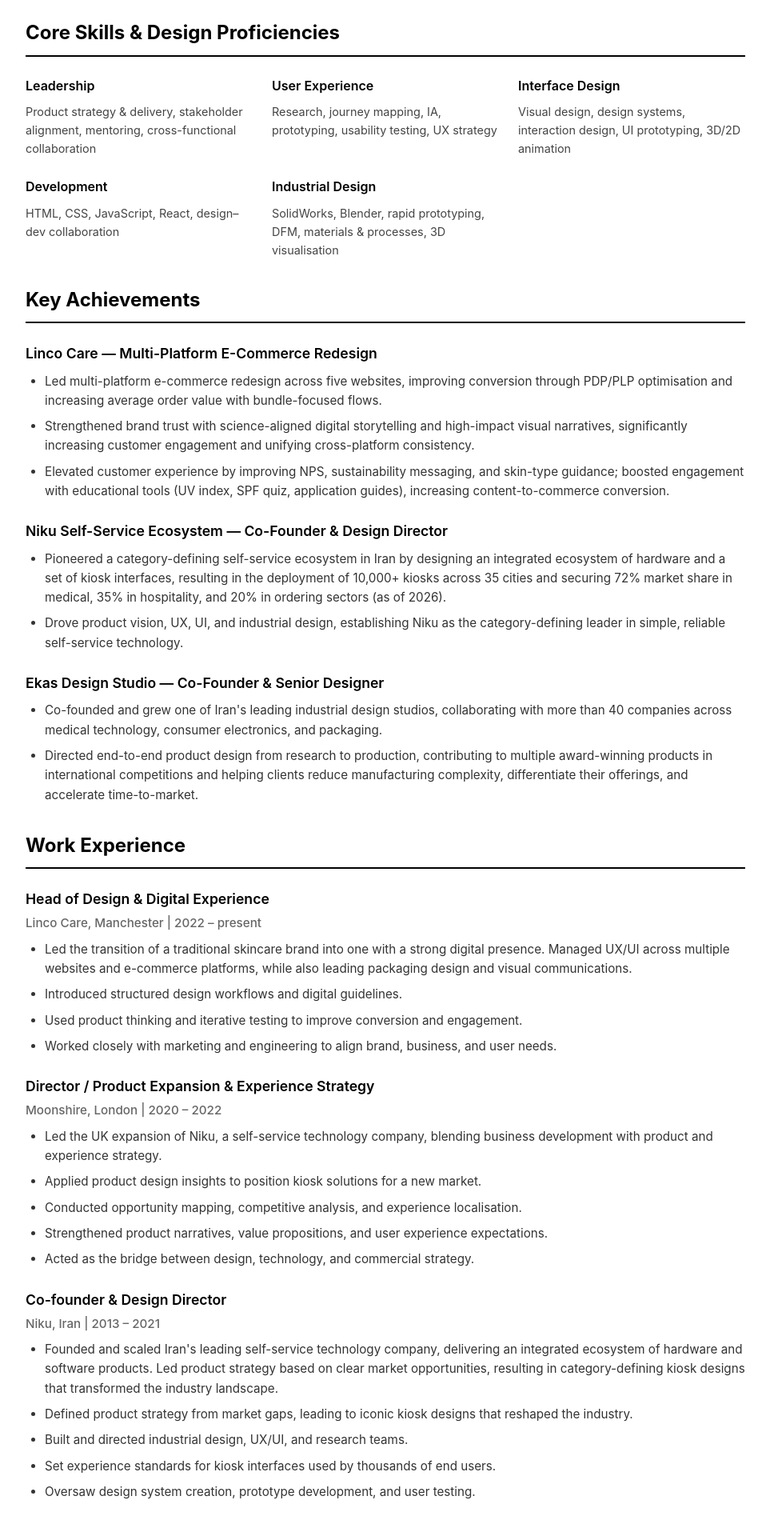
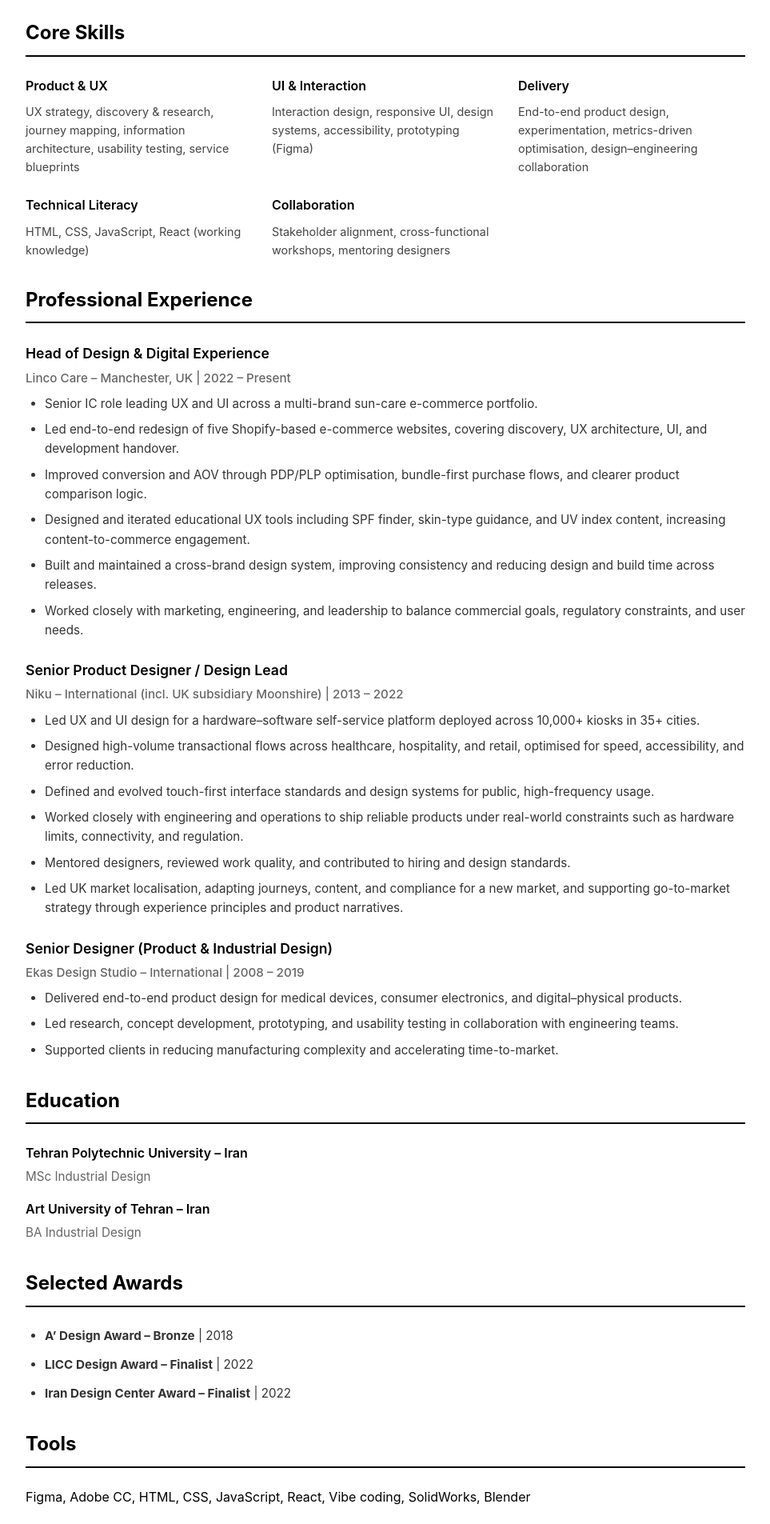
Before and after one commit to Ehsantagh/ehsan-r, a React (Vite) app: page /CV in a window 1280 px wide. Shown: the part 520-2425 px from the top of the page at 80% size, without its empty margins (158-1121 px from the left). Built offline with nearby package versions, Linux system fonts and the light colour scheme.

Commit message:
all the new strategy contents are replaced. big content and approach change

```diff
--- a/src/pages/About.jsx
+++ b/src/pages/About.jsx
@@ -20,40 +20,40 @@ export default function About() {
           <div className="pair">
             <h1><br/><br/></h1>
             <h3>About</h3>
-            <p>I design products with a strong sense of ownership.</p>
-            <p>My background spans product design, industrial design, and entrepreneurship — which means I've spent most of my career close to real constraints: markets, users, engineering limits, and business trade-offs.</p>
-            <p>This has shaped how I approach UX today: pragmatic, outcome-driven, and grounded in how products actually ship and scale.</p>
+            <p>I design digital products with clarity, usability, and measurable impact. My experience spans product design, UX, and complex service systems, giving me a pragmatic, outcome-driven approach grounded in real-world constraints: user needs, engineering limits, and business goals.</p>
+            <p>I focus on designing scalable, end-to-end experiences, building design systems, and improving product performance, all while collaborating closely with engineers, product, and stakeholders.
+</p>
             <p><br/></p>
           </div>
           <div className="pair">
             <h3>What shaped my approach</h3>
-            <p>Before focusing fully on digital product design, I co-founded and led two design-driven companies.</p>
+            <p>Before focusing fully on digital product design, I led design for large-scale products across multiple industries:</p>
             <a href="https://niku.co" target="_blank" rel="noopener noreferrer">Niku Kiosk</a>
-            <p>One grew into a category-defining self-service platform, combining hardware, software, and service design, and scaling to over 10,000 deployed kiosks across multiple industries. I led everything from product vision and UX to industrial design systems and team growth.</p>
+            <p>Led UX and UI design for a hardware–software ecosystem deployed in 10,000+ kiosks across healthcare, hospitality, and retail. Developed interface standards, design systems, and user journeys for high volume, high frequency usage, and contributed to team growth.</p>
             <a href="https://ekasdesign.com/en" target="_blank" rel="noopener noreferrer">Ekas studio</a>
-            <p>Earlier, I co-founded an industrial design studio, working with over 40 companies across medical, consumer, and technology sectors — learning how to move from concept to production efficiently and responsibly.</p>
-            <p>These experiences taught me how products succeed (and fail) beyond the design file.</p>
+            <p>Delivered end-to-end product design for medical devices, consumer electronics, and service products, collaborating with engineering to move concepts to production efficiently.</p>
+            <p>These experiences taught me how to design products that work for both users and business objectives.</p>
             <p><br/></p>
           </div>
           <div className="pair">
             <h3>How I work today</h3>
-            <p>As a Senior Product Designer, I bring that founder mindset into digital work:<br/></p>
+            <p>As a Senior Product Designer, I:<br/></p>
             <ul>
-                <li>I think in systems and end-to-end journeys</li>
-                <li>I care deeply about clarity, usability, and performance</li>
-                <li>I collaborate closely with engineers and stakeholders</li>
-                <li>I design with metrics, scalability, and long-term maintenance in mind</li>
+                <li>Think in systems and end-to-end journeys</li>
+                <li>Prioritise clarity, usability, and measurable outcomes</li>
+                <li>Collaborate closely with engineers, product managers, and stakeholders</li>
+                <li>Design with scalability, performance, and maintainability in mind</li>
             </ul>
-            <p><br/>Whether working on e-commerce platforms, complex service flows, or design systems, my goal is always the same: create products that make sense for users and the business.</p>
+            <p><br/>Whether it’s e-commerce platforms, complex service flows, or design systems, my goal is always products that make sense for users and the business.</p>
             <p><br/></p>
           </div>
           <div className="pair">
             <h3>Outside the title</h3>
-            <p>I enjoy working at the intersection of digital and physical experiences, mentoring designers, and exploring how emerging tools can improve design workflows and product thinking.</p>
+            <p>I enjoy mentoring designers, exploring how emerging tools improve workflows, and working at the intersection of digital and physical experiences.</p>
           </div>
           <div className="pair">
             <h3></h3>
-            <p>Currently based in London, I’m working as a Senior Product Designer and Head of Design & Digital Experience. I’m open to roles where design has real influence — and where ownership is valued.</p>
+            <p>Currently based in London, I’m open to Senior Product Designer roles where design has real influence and ownership is valued.</p>
             <p><br/>Ehsan Taghaddosi<br/><br/></p>
         <div className="button-group">
           <button className="start-button" onClick={handleViewWork}>View my work →</button>
--- a/src/pages/CV.jsx
+++ b/src/pages/CV.jsx
@@ -23,175 +23,168 @@ export default function CV() {
     <button className="download-button" onClick={handleDownload}>
       Download CV ↓
     </button>
+
     <div className="cv-container">
       <div className="cv-content">
         <header className="cv-header">
           <h1>Ehsan Taghaddosi</h1>
-            <p className="title">Senior Product Designer with Hybrid Digital, Industrial & Business Background</p>
+          <p className="title">Senior Product Designer (UX / Product)</p>
           <p className="intro">
-              Senior Product Designer with a multidisciplinary background spanning UX, digital product, industrial design, and product innovation. I lead cross-functional teams to deliver intuitive, high-performance products that balance user needs with business goals. Experienced in taking products from concept to market, building design systems, and mentoring teams to elevate design quality and outcomes. Skilled at bridging digital and physical experiences to create cohesive, end-to-end product ecosystems.
+            Senior Product Designer with 10+ years of experience designing and scaling complex digital products, including e-commerce platforms and high-traffic transactional systems. Strong background in UX strategy, interaction design, and design systems, with hands-on delivery across discovery, prototyping, testing, and implementation. Experienced working closely with product, engineering, and marketing teams to deliver measurable business and customer outcomes. Skilled at bridging digital and physical product experiences and leading cross-functional teams.
           </p>
+
         </header>
 
         <section className="cv-section">
-            <h2>Core Skills & Design Proficiencies</h2>
+          <h2>Core Skills</h2>
           <div className="skills-grid">
             <div className="skill-item">
-                <h3>Leadership</h3>
-                <p>Product strategy & delivery, stakeholder alignment, mentoring, cross-functional collaboration</p>
+              <h3>Product & UX</h3>
+              <p>
+                UX strategy, discovery & research, journey mapping, information architecture,
+                usability testing, service blueprints
+              </p>
             </div>
             <div className="skill-item">
-                <h3>User Experience</h3>
-                <p>Research, journey mapping, IA, prototyping, usability testing, UX strategy</p>
+              <h3>UI & Interaction</h3>
+              <p>
+                Interaction design, responsive UI, design systems, accessibility,
+                prototyping (Figma)
+              </p>
             </div>
             <div className="skill-item">
-                <h3>Interface Design</h3>
-                <p>Visual design, design systems, interaction design, UI prototyping, 3D/2D animation</p>
+              <h3>Delivery</h3>
+              <p>
+                End-to-end product design, experimentation, metrics-driven optimisation,
+                design–engineering collaboration
+              </p>
             </div>
             <div className="skill-item">
-                <h3>Development</h3>
-                <p>HTML, CSS, JavaScript, React, design–dev collaboration</p>
+              <h3>Technical Literacy</h3>
+              <p>
+                HTML, CSS, JavaScript, React (working knowledge)
+              </p>
             </div>
             <div className="skill-item">
-                <h3>Industrial Design</h3>
-                <p>SolidWorks, Blender, rapid prototyping, DFM, materials & processes, 3D visualisation</p>
+              <h3>Collaboration</h3>
+              <p>
+                Stakeholder alignment, cross-functional workshops, mentoring designers
+              </p>
             </div>
           </div>
         </section>
 
         <section className="cv-section">
-            <h2>Key Achievements</h2>
+          <h2>Professional Experience</h2>
 
-            <div className="achievement">
-              <h3>Linco Care — Multi-Platform E-Commerce Redesign</h3>
+          <div className="job">
+            <div className="job-header">
+              <h3>Head of Design & Digital Experience</h3>
+              <p className="company">Linco Care – Manchester, UK | 2022 – Present</p>
+            </div>
             <ul>
-                <li>Led multi-platform e-commerce redesign across five websites, improving conversion through PDP/PLP optimisation and increasing average order value with bundle-focused flows.</li>
-                <li>Strengthened brand trust with science-aligned digital storytelling and high-impact visual narratives, significantly increasing customer engagement and unifying cross-platform consistency.</li>
-                <li>Elevated customer experience by improving NPS, sustainability messaging, and skin-type guidance; boosted engagement with educational tools (UV index, SPF quiz, application guides), increasing content-to-commerce conversion.</li>
+              <li>Senior IC role leading UX and UI across a multi-brand sun-care e-commerce portfolio.</li>
+              <li>
+                Led end-to-end redesign of five Shopify-based e-commerce websites, covering discovery,
+                UX architecture, UI, and development handover.
+              </li>
+              <li>
+                Improved conversion and AOV through PDP/PLP optimisation, bundle-first purchase flows,
+                and clearer product comparison logic.
+              </li>
+              <li>
+                Designed and iterated educational UX tools including SPF finder, skin-type guidance,
+                and UV index content, increasing content-to-commerce engagement.
+              </li>
+              <li>
+                Built and maintained a cross-brand design system, improving consistency and reducing
+                design and build time across releases.
+              </li>
+              <li>
+                Worked closely with marketing, engineering, and leadership to balance commercial goals,
+                regulatory constraints, and user needs.
+              </li>
             </ul>
           </div>
 
-            <div className="achievement">
-              <h3>Niku Self-Service Ecosystem — Co-Founder & Design Director</h3>
+          <div className="job">
+            <div className="job-header">
+              <h3>Senior Product Designer / Design Lead</h3>
+              <p className="company">Niku – International (incl. UK subsidiary Moonshire) | 2013 – 2022</p>
+            </div>
+
             <ul>
-                <li>Pioneered a category-defining self-service ecosystem in Iran by designing an integrated ecosystem of hardware and a set of kiosk interfaces, resulting in the deployment of 10,000+ kiosks across 35 cities and securing 72% market share in medical, 35% in hospitality, and 20% in ordering sectors (as of 2026).</li>
-                <li>Drove product vision, UX, UI, and industrial design, establishing Niku as the category-defining leader in simple, reliable self-service technology.</li>
+              <li>
+                Led UX and UI design for a hardware–software self-service platform deployed across
+                10,000+ kiosks in 35+ cities.
+              </li>
+              <li>
+                Designed high-volume transactional flows across healthcare, hospitality, and retail,
+                optimised for speed, accessibility, and error reduction.
+              </li>
+              <li>
+                Defined and evolved touch-first interface standards and design systems for public,
+                high-frequency usage.
+              </li>
+              <li>
+                Worked closely with engineering and operations to ship reliable products under
+                real-world constraints such as hardware limits, connectivity, and regulation.
+              </li>
+              <li>
+                Mentored designers, reviewed work quality, and contributed to hiring and design standards.
+              </li>
+              <li>
+                Led UK market localisation, adapting journeys, content, and compliance for a new market,
+                and supporting go-to-market strategy through experience principles and product narratives.
+              </li>
             </ul>
           </div>
 
-            <div className="achievement">
-              <h3>Ekas Design Studio — Co-Founder & Senior Designer</h3>
+          <div className="job">
+            <div className="job-header">
+              <h3>Senior Designer (Product & Industrial Design)</h3>
+              <p className="company">Ekas Design Studio – International | 2008 – 2019</p>
+            </div>
             <ul>
-                <li>Co-founded and grew one of Iran's leading industrial design studios, collaborating with more than 40 companies across medical technology, consumer electronics, and packaging.</li>
-                <li>Directed end-to-end product design from research to production, contributing to multiple award-winning products in international competitions and helping clients reduce manufacturing complexity, differentiate their offerings, and accelerate time-to-market.</li>
+              <li>
+                Delivered end-to-end product design for medical devices, consumer electronics,
+                and digital–physical products.
+              </li>
+              <li>
+                Led research, concept development, prototyping, and usability testing in collaboration
+                with engineering teams.
+              </li>
+              <li>
+                Supported clients in reducing manufacturing complexity and accelerating time-to-market.
+              </li>
             </ul>
           </div>
         </section>
 
         <section className="cv-section">
-            <h2>Work Experience</h2>
-
-            <div className="job">
-              <div className="job-header">
-                <h3>Head of Design & Digital Experience</h3>
-                <p className="company">Linco Care, Manchester | 2022 – present</p>
+  <h2>Education</h2>
+  <div className="education">
+    <h3>Tehran Polytechnic University – Iran</h3>
+    <p>MSc Industrial Design</p>
   </div>
-              <ul>
-                <li>Led the transition of a traditional skincare brand into one with a strong digital presence. Managed UX/UI across multiple websites and e-commerce platforms, while also leading packaging design and visual communications.</li>
-                <li>Introduced structured design workflows and digital guidelines.</li>
-                <li>Used product thinking and iterative testing to improve conversion and engagement.</li>
-                <li>Worked closely with marketing and engineering to align brand, business, and user needs.</li>
-              </ul>
-            </div>
-
-            <div className="job">
-              <div className="job-header">
-                <h3>Director / Product Expansion & Experience Strategy</h3>
-                <p className="company">Moonshire, London | 2020 – 2022</p>
-              </div>
-              <ul>
-                <li>Led the UK expansion of Niku, a self-service technology company, blending business development with product and experience strategy.</li>
-                <li>Applied product design insights to position kiosk solutions for a new market.</li>
-                <li>Conducted opportunity mapping, competitive analysis, and experience localisation.</li>
-                <li>Strengthened product narratives, value propositions, and user experience expectations.</li>
-                <li>Acted as the bridge between design, technology, and commercial strategy.</li>
-              </ul>
-            </div>
-
-            <div className="job">
-              <div className="job-header">
-                <h3>Co-founder & Design Director</h3>
-                <p className="company">Niku, Iran | 2013 – 2021</p>
-              </div>
-              <ul>
-                <li>Founded and scaled Iran's leading self-service technology company, delivering an integrated ecosystem of hardware and software products. Led product strategy based on clear market opportunities, resulting in category-defining kiosk designs that transformed the industry landscape.</li>
-                <li>Defined product strategy from market gaps, leading to iconic kiosk designs that reshaped the industry.</li>
-                <li>Built and directed industrial design, UX/UI, and research teams.</li>
-                <li>Set experience standards for kiosk interfaces used by thousands of end users.</li>
-                <li>Oversaw design system creation, prototype development, and user testing.</li>
-              </ul>
-            </div>
-
-            <div className="job">
-              <div className="job-header">
-                <h3>Co-founder & Senior Designer</h3>
-                <p className="company">Ekas Design Studio, Iran | 2008 – 2019</p>
-              </div>
-              <ul>
-                <li>Worked across concept development, prototyping, UX research, and design-for-manufacturing.</li>
-                <li>Led early-stage concept development for dozens of products.</li>
-                <li>Built prototypes and conducted user testing sessions.</li>
-                <li>Collaborated closely with engineering teams on DFM and technical refinement.</li>
-              </ul>
-            </div>
-
-            <div className="job">
-              <div className="job-header">
-                <h3>Consultant & Associate Designer</h3>
-                <p className="company">Tajrobeh Studio, Iran | 2016 – 2020</p>
-              </div>
-              <ul>
-                <li>Supported UX, user research, IA, and visual systems for clients and startups.</li>
-                <li>Conducted usability tests, interviews, and insight synthesis.</li>
-                <li>Designed information architectures and early UX flows.</li>
-                <li>Participated in UI design and systemisation efforts.</li>
-              </ul>
-            </div>
-
-            <div className="job">
-              <div className="job-header">
-                <h3>Design Consultant</h3>
-                <p className="company">Mahestan Resort, Iran | 2015 – 2019</p>
-              </div>
-              <ul>
-                <li>Designed experience, story, and game concepts for a large theme park.</li>
-                <li>Created narrative frameworks based on Persian mythology (Simorgh).</li>
-                <li>Designed interactive games inspired by Iranian folklore.</li>
-              </ul>
+  <div className="education">
+    <h3>Art University of Tehran – Iran</h3>
+    <p>BA Industrial Design</p>
   </div>
 </section>
 
 <section className="cv-section">
-            <h2>Education & Certifications</h2>
-            <div className="education">
-              <h3>Tehran Polytechnic University - Iran</h3>
-              <p>MSc Industrial Design 2011</p>
-            </div>
-            <div className="education">
-              <h3>Art University of Tehran - Iran</h3>
-              <p>BA Industrial Design 2009</p>
-            </div>
+  <h2>Selected Awards</h2>
+  <ul className="awards-list">
+    <li><strong>A’ Design Award – Bronze</strong> | 2018</li>
+    <li><strong>LICC Design Award – Finalist</strong> | 2022</li>
+    <li><strong>Iran Design Center Award – Finalist</strong> | 2022</li>
+  </ul>
 </section>
 
 <section className="cv-section">
-            <h2>Awards</h2>
-            <ul className="awards-list">
-              <li><strong>LICC Design award - Finalist</strong> | 2022 — Endoscope washing machine design</li>
-              <li><strong>Iran Design Center award - Finalist</strong> | 2022 — Micro-spectrophotometer device design</li>
-              <li><strong>A'Design award - Bronze medal</strong> | 2018 — Delivery box design</li>
-              <li><strong>IDiran design award</strong> | 2017 — Delivery box design, self-service kiosk design</li>
-              <li><strong>National Olympiad - Rank 3rd</strong> | 2009 — Industrial design national students olympiad</li>
-            </ul>
+  <h2>Tools</h2>
+  <p>Figma, Adobe CC, HTML, CSS, JavaScript, React, Vibe coding, SolidWorks, Blender</p>
 </section>
 
 <footer className="cv-footer">
@@ -199,10 +192,11 @@ export default function CV() {
 </footer>
       </div>
     </div>
+
     <button className="download-button" onClick={handleDownload}>
       Download CV ↓
     </button>
-      <p><br/></p>
+    <p><br /></p>
   </div>
 )
 }
--- a/src/pages/Expertise.jsx
+++ b/src/pages/Expertise.jsx
@@ -3,43 +3,42 @@ import '../styles/expertise.css';
 
 const EXPERTISE_DATA = [
   {
-    title: 'Product Strategy & Discovery',
+  title: 'Product Direction',
   items: [
-      'Product discovery & opportunity framing',
-      'UX strategy aligned to business goals',
-      'Journey mapping & systems thinking',
-      'Metrics-aware decision-making',
+    'Identifying real user and business problems',
+    'Turning ambiguity into clear product direction',
+    'Opportunity framing and prioritisation',
+    'Connecting user insight to measurable outcomes',
   ],
   carouselImage: '/images/home/Strategy-1.png',
 },
 {
-    title: 'Experience & Systems Design',
+  title: 'Systems Design',
   items: [
-      'End-to-end UX design',
-      'Information architecture & user flows',
-      'Interaction & visual design',
-      'Design systems & component libraries',
-      'Motion & micro-interactions',
+    'Designing complete user journeys, not screens',
+    'Information architecture and complex flows',
+    'Interaction, visual design, and motion',
+    'Design systems that scale across teams and products',
   ],
   carouselImage: '/images/home/design-1.png',
 },
 {
-    title: 'Leadership & Collaboration',
+  title: 'Product Leadership',
   items: [
-      'Stakeholder alignment',
-      'Cross-functional facilitation',
-      'Mentoring & critique',
-      'Design process definition',
+    'Working closely with product and engineering',
+    'Aligning stakeholders around clear decisions',
+    'Facilitating collaboration and design critique',
+    'Raising design quality through shared standards',
   ],
   carouselImage: '/images/home/leadership-1.png',
 },
 {
-    title: 'Technical & Production Fluency',
+  title: 'Technical Execution',
   items: [
-      'Design–engineering collaboration',
-      'HTML, CSS, JavaScript, React fluency',
-      'Feasibility & implementation trade-offs',
-      'Industrial design & manufacturing awareness',
+    'Strong design–development collaboration',
+    'Comfortable working with HTML, CSS, JavaScript, React',
+    'Designing with implementation and trade-offs in mind',
+    'Bridging digital products with physical systems',
   ],
   carouselImage: '/images/home/technical-1.png',
 },
```
Also changed, not shown: 1 other file (tests, documents, lock files or other folders). Lines whose indentation alone changed are shown as unchanged.
